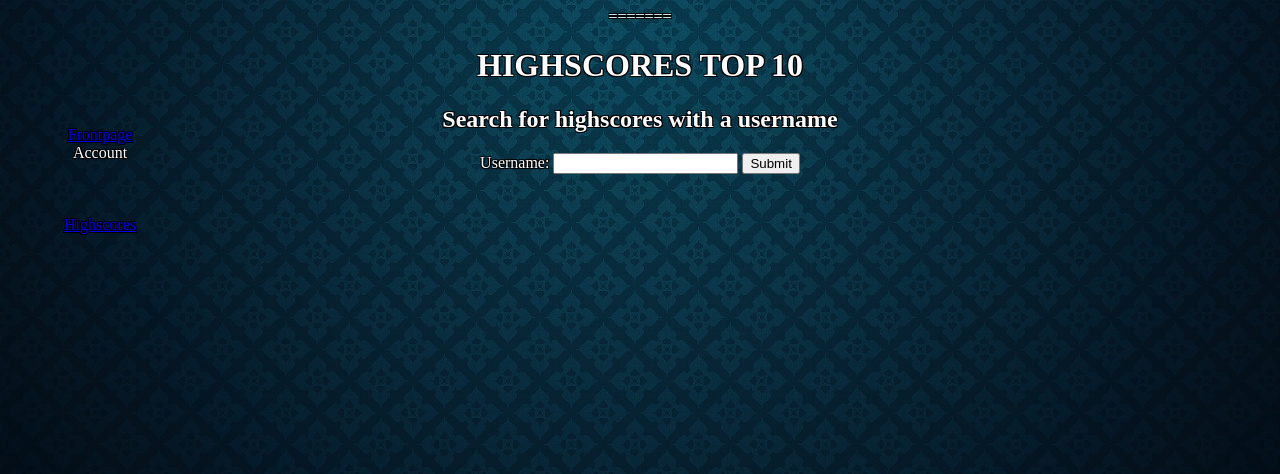
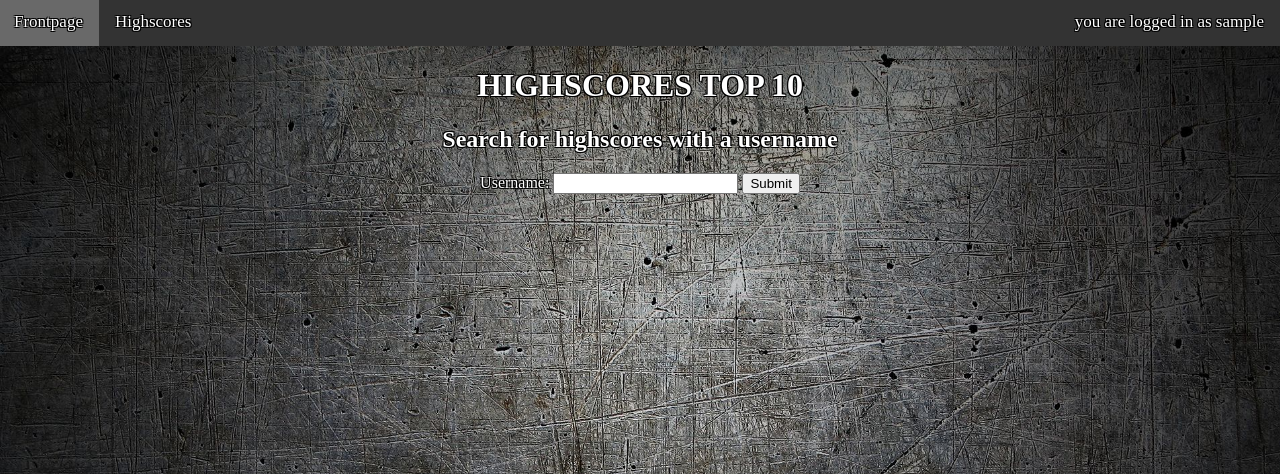
Before and after one commit to Jonihknen/Webprojekti, a PHP site: page /highscore.php in a window 1280 px wide. Shown: the top 474 px of the page. Run offline with PHP 8.4, Linux system fonts and the light colour scheme; the visitor is signed in with stand-in values (Sample User, id 1); data that the repository does not hold is empty.

Commit message:
yläpalkki

```diff
--- a/css/highscores.css
+++ b/css/highscores.css
@@ -1,5 +1,5 @@
 html {
-    background: url(../assets/wall.jpg) no-repeat center center fixed;
+    background: url(../assets/pagemedia/metal.jpg) no-repeat center center fixed;
     -webkit-background-size: cover;
     -moz-background-size: cover;
     -o-background-size: cover;
@@ -14,9 +14,7 @@ body {
             -1px 1px 0 #000,
             1px 1px 0 #000;
 }
-div {
-    text-align: center;
-}
+
 table {
     background: #0F34;
     font-size: 26px;
@@ -32,35 +30,7 @@ table {
 td {
     padding-right: 2em;
 }
-nav {
-    position: absolute;
-    top: 110px;
-    left: 10px;
-    width: 50px;
-}
-nav ul {
-    list-style: none;
-}
 
-nav ul li {
-    float: left;
-    text-align: center;
-    top: 120px;
-    left: 10px;
-    width: 100px;
-}
-
-nav ul li ul {
-    visibility: hidden;
-}
-
-nav ul li ul li {
-    list-style: square inside;
-    float: left;
-    margin-left: -15px;
-    width: 150px;
-    text-align: left;
-}
 
 nav ul li:hover > ul {
     visibility:visible;
--- a/highscore.php
+++ b/highscore.php
@@ -1,6 +1,5 @@
 <?php
 include("server.php");
-
 if (empty($_SESSION["username"])) {
     header("location: logreg.php");
 } ?>
@@ -14,22 +13,27 @@ if (empty($_SESSION["username"])) {
 <body>
 
 
-=======
+<div id="valikko" class="valikko">
+    <nav>
+        <ul>
+
+
+            <li class="left"><a href="prontpage.php">Frontpage</a></li>
+            <li class="left"><a href="highscore.php?name=">Highscores</a></li>
+
+            <li class="dropdown">
+                <a href="javascript:void(0)" class="dropbtn">you are logged in as <?php echo ($_SESSION['username'])?></a>
+                <div class="dropdown-content">
+                    <a href="account.php">Account settings</a>
+                    <a href="highscore.php?name=<?php echo ($_SESSION['username'])?>">Personal Highscore</a>
+                    <a href="prontpage.php?logout='1'" style="color: red;">logout</a>
+                </div>
+            </li>
+        </ul>
+    </nav>
+</div>
 <h1>HIGHSCORES TOP 10</h1>
 
-<nav>
-    <ul>
-        <li><a href="prontpage.php">Frontpage</a></li>
-        <li>Account
-            <ul>
-                <li><a href="account.php">Account settings</a></li>
-                <li><a href="highscore.php?name=<?php echo ($_SESSION['username'])?>">Personal Highscore</a></li>
-                <li><a href="prontpage.php?logout='1'" style="color: red;">logout</a></li>
-            </ul>
-        </li>
-        <li><a href="highscore.php">Highscores</a></li>
-    </ul>
-</nav>
 <div id="divi" class="top10"></div>
 <h2>Search for highscores with a username</h2>
 
@@ -66,7 +70,6 @@ if (isset($_POST["name"]) && isset($_POST["points"])) {
 		document.getElementById("divi").style.textAlign = 'center';
 	}
 	window.onload = naytaKaikki('<?php echo haeKaikki(); ?>');
-
 	function nayta(response) {
 		var arr = JSON.parse(response);
 		var i;
@@ -80,14 +83,12 @@ if (isset($_POST["name"]) && isset($_POST["points"])) {
 		}
 		out += "</table>";
 		document.getElementById("divi2").innerHTML = out;
-
 		if(arr.length == 0){
 			document.getElementById("search").innerHTML = "No matching results";
 		}
 		else{
 			document.getElementById("search").innerHTML = "Search results";
 		}
-
 	}
     <?php
         if (isset($_GET["name"])){
@@ -96,7 +97,6 @@ if (isset($_POST["name"]) && isset($_POST["points"])) {
             echo "document.getElementById('getname').onclick = nayta('$hae');";
         }
         ?>;
-
 </script>
 
 
--- a/prontpage.php
+++ b/prontpage.php
@@ -16,6 +16,7 @@
 <div id="valikko" class="valikko">
     <nav>
         <ul>
+
 
             <li class="left"><a href="prontpage.php">Frontpage</a></li>
             <li class="left"><a href="highscore.php?name=">Highscores</a></li>
```
Also changed, not shown: account.php (+20 -0 lines), css/account.css (+56 -0 lines), css/prontpage.css (+6 -2 lines), js/highscore.js (added). Lines whose indentation alone changed are shown as unchanged.
